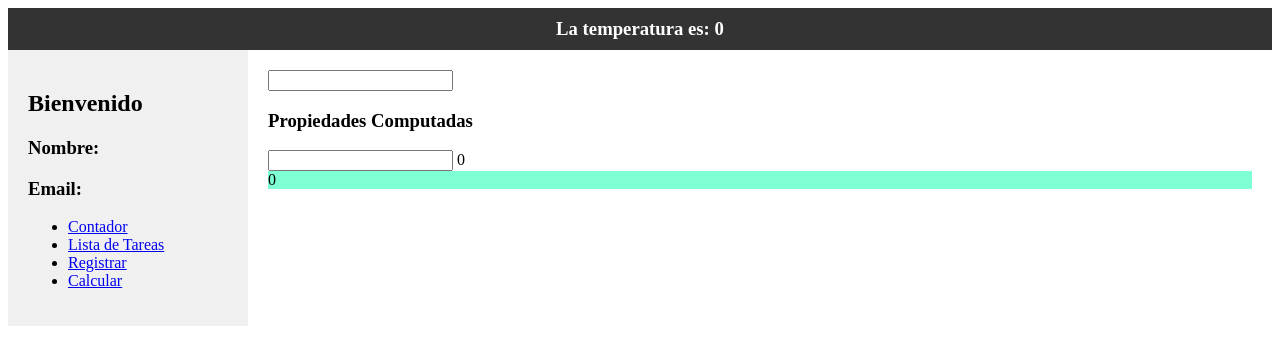
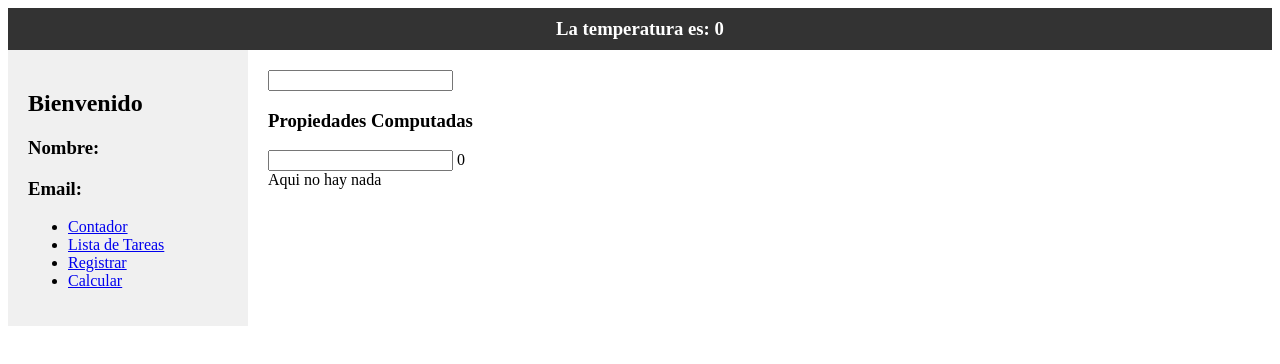
Before and after one commit to favact/Proyecto-vue, a Vue app: page /calcular in a window 1280 px wide. Shown: the top 364 px of the page. Built offline with nearby package versions, Linux system fonts and the light colour scheme; no server answers.

Commit message:
Usar v-if v-show

```diff
--- a/src/modules/calcular/views/CalcularView.vue
+++ b/src/modules/calcular/views/CalcularView.vue
@@ -2,7 +2,9 @@
     <h3>Propiedades Computadas</h3>
     <input type="text" v-model="valor">
     {{ valorCalculado }}
-    <ResultadoSection :resultado="valorCalculado"></ResultadoSection>
+    <ResultadoSection v-if="mostrarElemento" :resultado="valorCalculado"></ResultadoSection>
+    <div v-else-if="isNaN(valor)">Debe ser un numero</div>
+    <div v-else>Aqui no hay nada</div>
 </template>
 <script setup>
 import { ref, computed } from 'vue';
@@ -11,5 +13,9 @@
 const valorCalculado = computed(() => {
     return valor.value * 3;
 });
+const mostrarElemento = computed(() =>{
+    return valor.value > 10;
+});
+
 </script>
 <style scoped></style>
```
